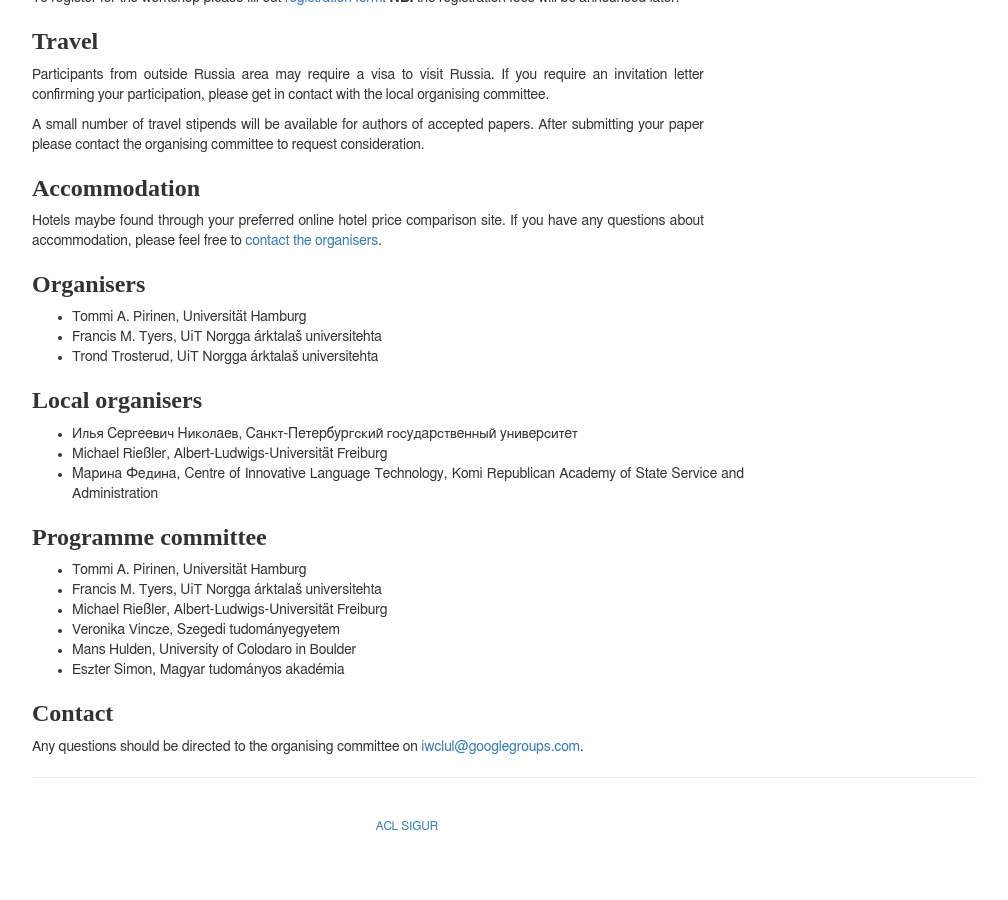
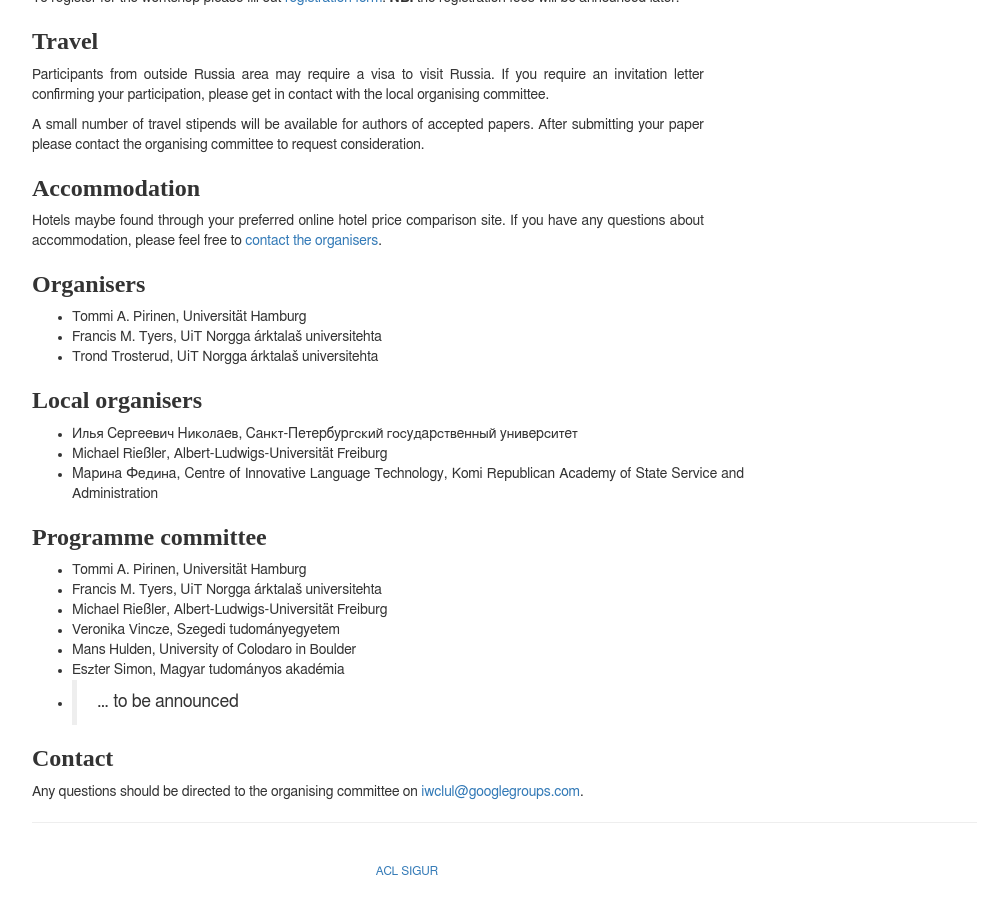
Before and after one commit to acl-sigur/acl-sigur.github.io, a Jekyll site: the page built from iwclul2017.md, in a window 1280 px wide and 900 px high, scrolled down 2267 px. Shown: the whole window, without its empty margins (233-1241 px from the left). Built offline with Jekyll 4.4.1, drawn with Linux system fonts in a browser that asks for light colours; before the commit the page ends 3122 px from its top, so only the background shows below that.

Commit message:
this ... should've been ther

```diff
--- a/iwclul2017.md
+++ b/iwclul2017.md
@@ -194,6 +194,7 @@ organisers][orgmail].
 * Veronika Vincze, Szegedi tudományegyetem
 * Mans Hulden, University of Colodaro in Boulder
 * Eszter Simon, Magyar tudományos akadémia
+* >... to be announced
 
 
 ### Contact
```
